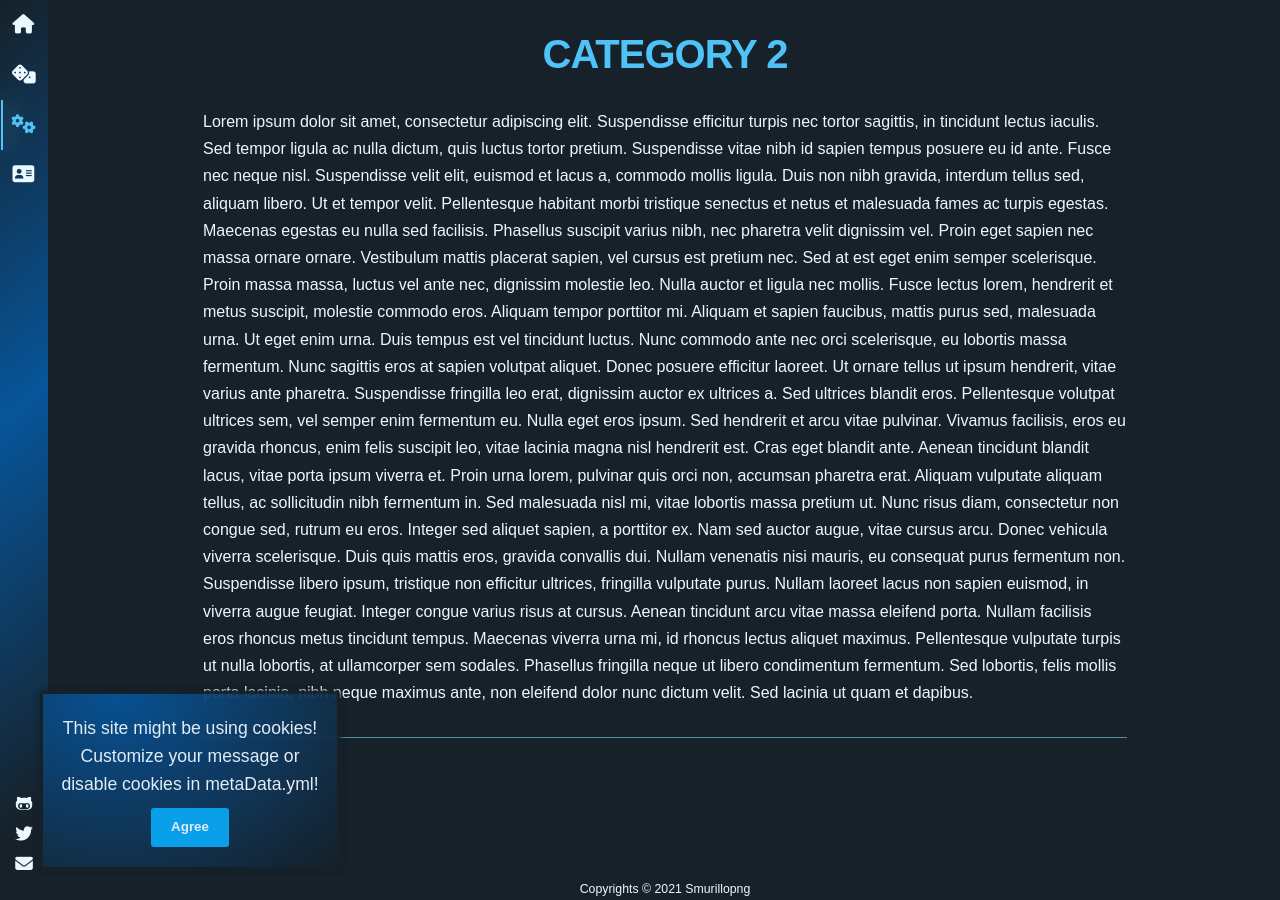
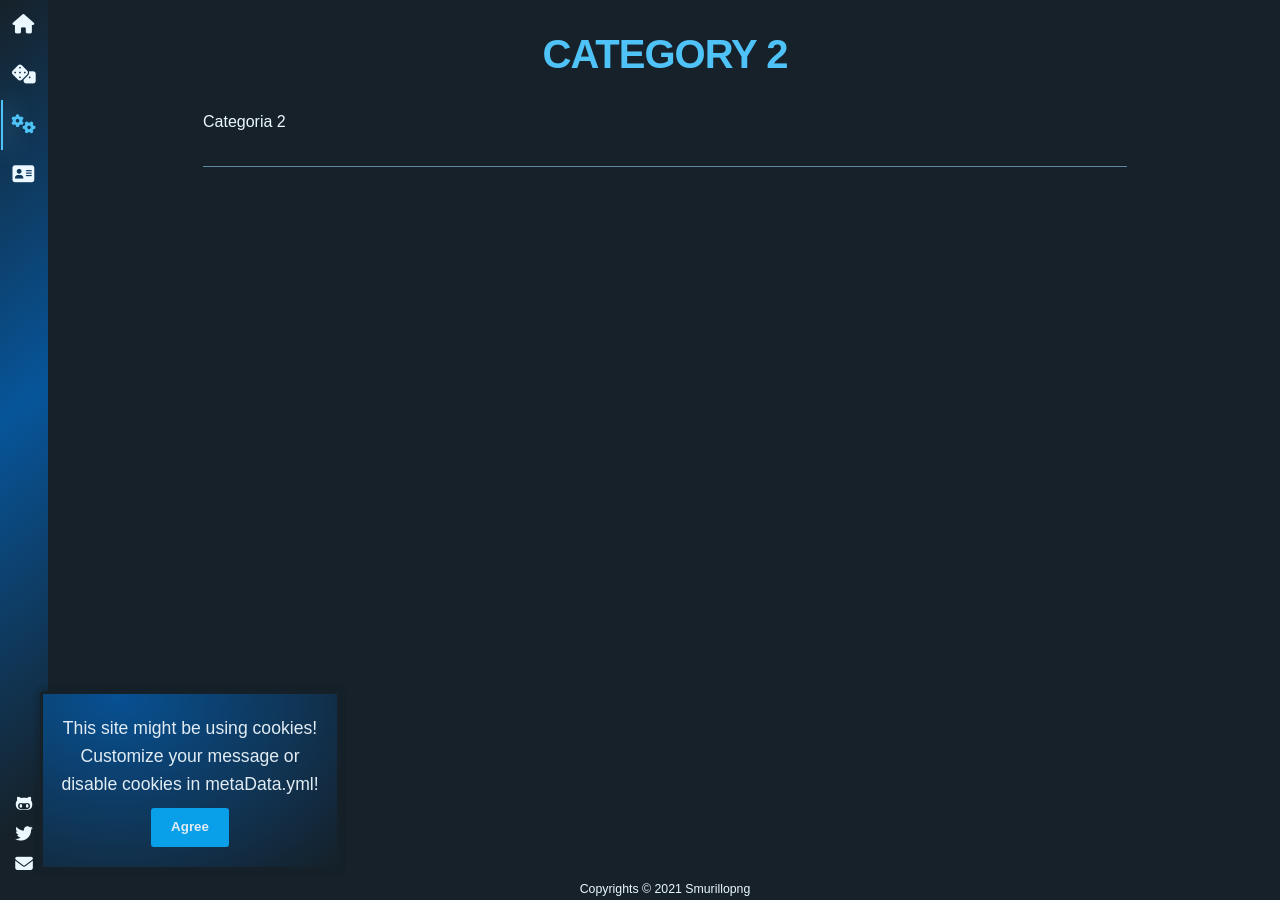
Before and after one commit to Smurillof/smurillopng.github.io, a Jekyll site: the page built from pages/category-2.html, in a window 1280 px wide. Built offline with Jekyll 4.4.1, drawn with Linux system fonts in a browser that asks for light colours; nearby versions of some CDN libraries; some web fonts are replaced.

Commit message:
encontrando os <p>

```diff
--- a/_posts/2020-11-22-example-2.markdown
+++ b/_posts/2020-11-22-example-2.markdown
@@ -6,7 +6,7 @@ image: assets/img/post-2.jpg
 image_alt: Post image cover
 summary: This is summary of a post. It will appear in the page of it's category with the summary shown. Clicking each of them will redirect to the page of the post.
 ---
-[Jekyll](https://jekyllrb.com/) Lorem ipsum dolor sit amet, consectetur adipiscing elit. Suspendisse efficitur turpis nec tortor sagittis, in tincidunt lectus iaculis. Sed tempor ligula ac nulla dictum, quis luctus tortor pretium. Suspendisse vitae nibh id sapien tempus posuere eu id ante. Fusce nec neque nisl. Suspendisse velit elit, euismod et lacus a, commodo mollis ligula. Duis non nibh gravida, interdum tellus sed, aliquam libero. Ut et tempor velit. Pellentesque habitant morbi tristique senectus et netus et malesuada fames ac turpis egestas.
+[Jekyll](https://jekyllrb.com/) Texto da categoria 2
 
 ### Test of syntax highlights
 {% highlight shell linenos %}
--- a/pages/category-2.html
+++ b/pages/category-2.html
@@ -5,12 +5,4 @@ permalink: category-2.html
 category: category-2
 ---
 
-Lorem ipsum dolor sit amet, consectetur adipiscing elit. Suspendisse efficitur turpis nec tortor sagittis, in tincidunt lectus iaculis. Sed tempor ligula ac nulla dictum, quis luctus tortor pretium. Suspendisse vitae nibh id sapien tempus posuere eu id ante. Fusce nec neque nisl. Suspendisse velit elit, euismod et lacus a, commodo mollis ligula. Duis non nibh gravida, interdum tellus sed, aliquam libero. Ut et tempor velit. Pellentesque habitant morbi tristique senectus et netus et malesuada fames ac turpis egestas.
-
-Maecenas egestas eu nulla sed facilisis. Phasellus suscipit varius nibh, nec pharetra velit dignissim vel. Proin eget sapien nec massa ornare ornare. Vestibulum mattis placerat sapien, vel cursus est pretium nec. Sed at est eget enim semper scelerisque. Proin massa massa, luctus vel ante nec, dignissim molestie leo. Nulla auctor et ligula nec mollis. Fusce lectus lorem, hendrerit et metus suscipit, molestie commodo eros.
-
-Aliquam tempor porttitor mi. Aliquam et sapien faucibus, mattis purus sed, malesuada urna. Ut eget enim urna. Duis tempus est vel tincidunt luctus. Nunc commodo ante nec orci scelerisque, eu lobortis massa fermentum. Nunc sagittis eros at sapien volutpat aliquet. Donec posuere efficitur laoreet. Ut ornare tellus ut ipsum hendrerit, vitae varius ante pharetra. Suspendisse fringilla leo erat, dignissim auctor ex ultrices a. Sed ultrices blandit eros. Pellentesque volutpat ultrices sem, vel semper enim fermentum eu. Nulla eget eros ipsum. Sed hendrerit et arcu vitae pulvinar. Vivamus facilisis, eros eu gravida rhoncus, enim felis suscipit leo, vitae lacinia magna nisl hendrerit est. Cras eget blandit ante. Aenean tincidunt blandit lacus, vitae porta ipsum viverra et.
-
-Proin urna lorem, pulvinar quis orci non, accumsan pharetra erat. Aliquam vulputate aliquam tellus, ac sollicitudin nibh fermentum in. Sed malesuada nisl mi, vitae lobortis massa pretium ut. Nunc risus diam, consectetur non congue sed, rutrum eu eros. Integer sed aliquet sapien, a porttitor ex. Nam sed auctor augue, vitae cursus arcu. Donec vehicula viverra scelerisque.
-
-Duis quis mattis eros, gravida convallis dui. Nullam venenatis nisi mauris, eu consequat purus fermentum non. Suspendisse libero ipsum, tristique non efficitur ultrices, fringilla vulputate purus. Nullam laoreet lacus non sapien euismod, in viverra augue feugiat. Integer congue varius risus at cursus. Aenean tincidunt arcu vitae massa eleifend porta. Nullam facilisis eros rhoncus metus tincidunt tempus. Maecenas viverra urna mi, id rhoncus lectus aliquet maximus. Pellentesque vulputate turpis ut nulla lobortis, at ullamcorper sem sodales. Phasellus fringilla neque ut libero condimentum fermentum. Sed lobortis, felis mollis porta lacinia, nibh neque maximus ante, non eleifend dolor nunc dictum velit. Sed lacinia ut quam et dapibus.
+Categoria 2
```
